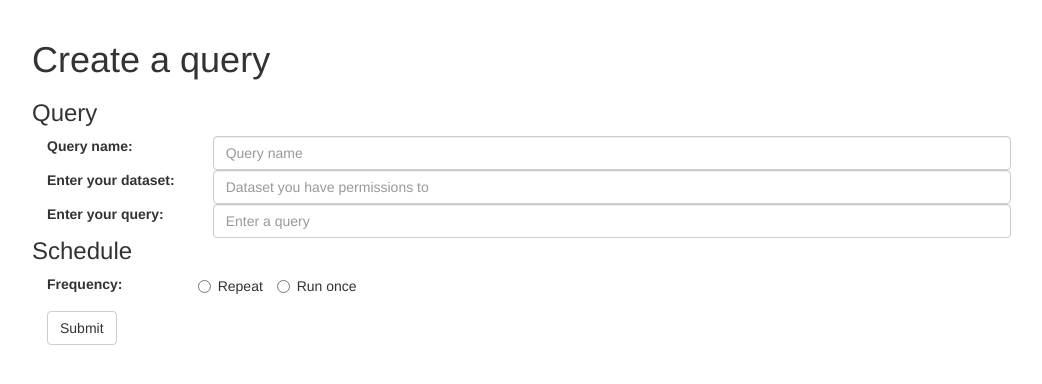
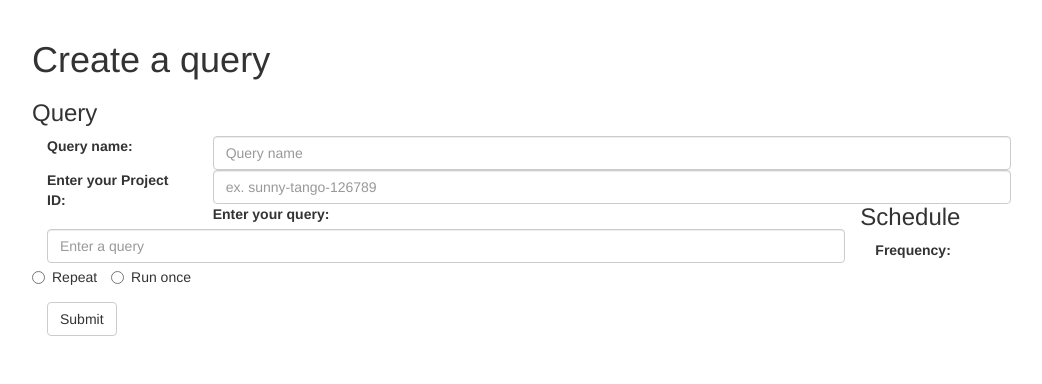
Before and after one commit to BigQueryManager/bigquerymgr, a Django app: page /query/build/ in a window 1280 px wide. Shown: the part 52-436 px from the top of the page, without its empty margins (111-1153 px from the left). Run offline with Django 3.2, Linux system fonts and the light colour scheme; the visitor is signed in with stand-in values (Sample User, id 1); some libraries are stand-ins or nearby versions.

Commit message:
Changed dataset to project in models and FE

```diff
--- a/guery_manager/queries/models.py
+++ b/guery_manager/queries/models.py
@@ -4,7 +4,7 @@
 
 class Queries(models.Model):
     name = models.CharField(max_length=100)
-    dataset = models.CharField(max_length=255, null=True)
+    project = models.CharField(max_length=255, null=True)
     query_text = models.CharField(max_length=255)
     schedule = models.CharField(max_length=255)
     last_run = models.DateTimeField(null=True, blank=True)
--- a/guery_manager/queries/templates/queries/builder.html
+++ b/guery_manager/queries/templates/queries/builder.html
@@ -19,9 +19,9 @@
         </div>
 
         <div class="form-group">
-          <label class="control-label col-sm-2" for="dataset">Enter your dataset:</label>
+          <label class="control-label col-sm-2" for="project">Enter your Project ID:</label>
           <div class="col-sm-10">
-            <input type="textarea" class="form-control" id="dataset" placeholder="Dataset you have permissions to" name="dataset">
+            <input type="textarea" class="form-control" id="project" placeholder="ex. sunny-tango-126789" name="project">
           </div>
         </div>
 
--- a/guery_manager/queries/views.py
+++ b/guery_manager/queries/views.py
@@ -26,7 +26,7 @@
         form_info = request.body.decode('utf-8')
         new_query = Queries()
         new_query.name = form_info.split('name=')[1].split('&')[0]
-        new_query.dataset = form_info.split('dataset=')[1].split('&')[0]
+        new_query.project = form_info.split('project=')[1].split('&')[0]
         new_query.query_text = form_info.split('query=')[1].split('&')[0]
         frequency = form_info.split('schedule=')[1].split('&')[0]
         start_on = form_info.split('start-on=')[1].split('&')[0]
```
Also changed, not shown: guery_manager/queries/migrations/0003_auto_20170727_0142.py (added).
